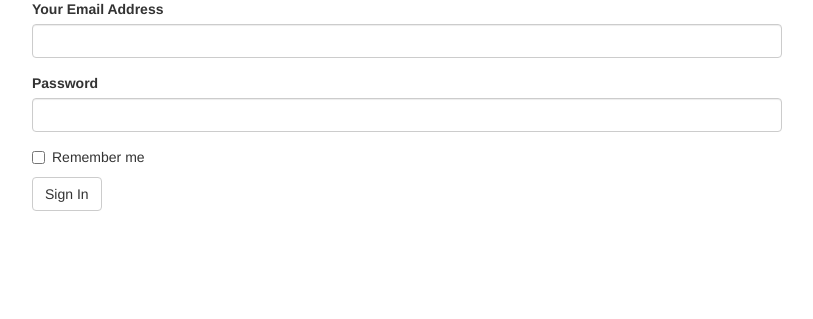
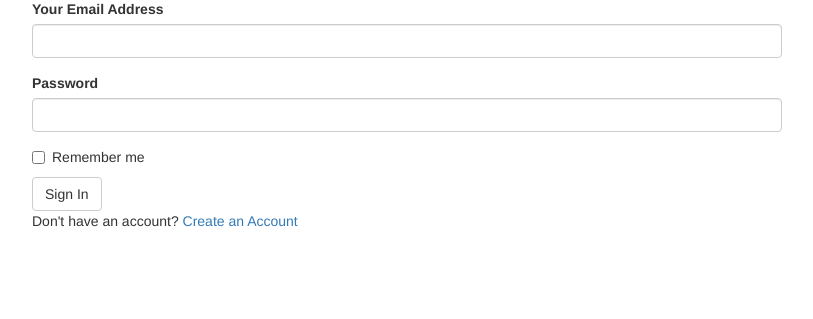
Before and after one commit to joseck12/blog, a Flask app: page /authenticate/login in a window 1280 px wide. Shown: the part 123-442 px from the top of the page, without its empty margins (233-1046 px from the left). Run offline with Flask 2, Linux system fonts and the light colour scheme; some libraries are stand-ins or nearby versions.

Commit message:
add more information to login.html

```diff
--- a/app/templates/auth/login.html
+++ b/app/templates/auth/login.html
@@ -15,7 +15,7 @@
       {% endfor %}
 
       {{wtf.quick_form(login_form)}}
-      <!-- <p> Don't have an account? <a href="{{url_for('auth.register')}}">Create an Account</a></p> -->
+      <p> Don't have an account? <a href="{{url_for('auth.register')}}">Create an Account</a></p>
      </div>
      <div clas="col-md-2"> </div>
     </div>
```
